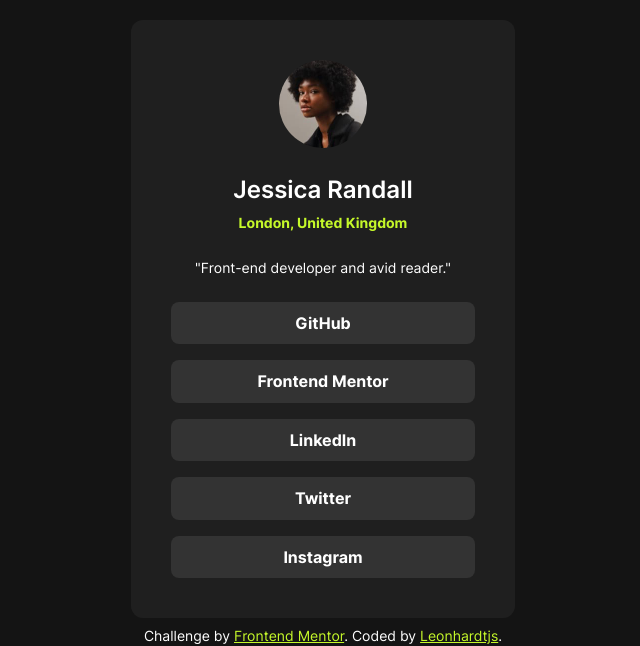
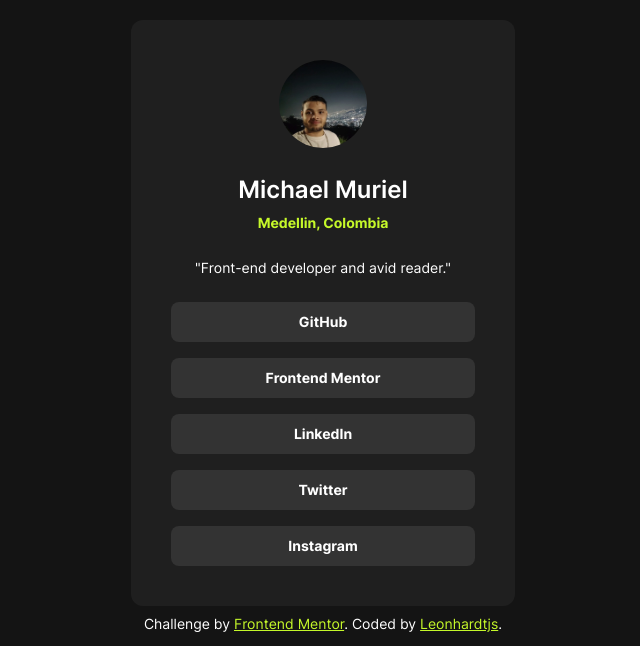
Before and after one commit to Leonhardtjs/social-links-page, a website: page src/index.html in a window 1280 px wide. Shown: the part 154-800 px from the top of the page, without its empty margins (317-957 px from the left). Drawn offline with nearby package versions, Linux system fonts and the light colour scheme; files that its build step writes are made by us from their sources.

Commit message:
[ADD] change avatar and styles

```diff
--- a/src/index.html
+++ b/src/index.html
@@ -10,11 +10,11 @@
 <body>
   <main class="card">
     <div class="card__img">
-      <img src="./assets/images/avatar-jessica.jpeg" alt="avatar">
+      <img src="./assets/images/avatar.jpeg" alt="avatar">
     </div>
     <div class="card__info">
-      <h1 class="card__name">Jessica Randall</h1>
-      <p class="card__location">London, United Kingdom</p>
+      <h1 class="card__name">Michael Muriel</h1>
+      <p class="card__location">Medellin, Colombia</p>
       <p class="card__description">
         "Front-end developer and avid reader."
       </p>
--- a/src/scss/card/_card.scss
+++ b/src/scss/card/_card.scss
@@ -72,6 +72,7 @@
         transition-property: background-color;
         transition-duration: 300ms;
         font-weight: 700;
+        font-size: 1.4rem;
 
         &:hover {
             background-color: v.$green;
```
Also changed, not shown: src/assets/images/avatar.jpeg (added).
